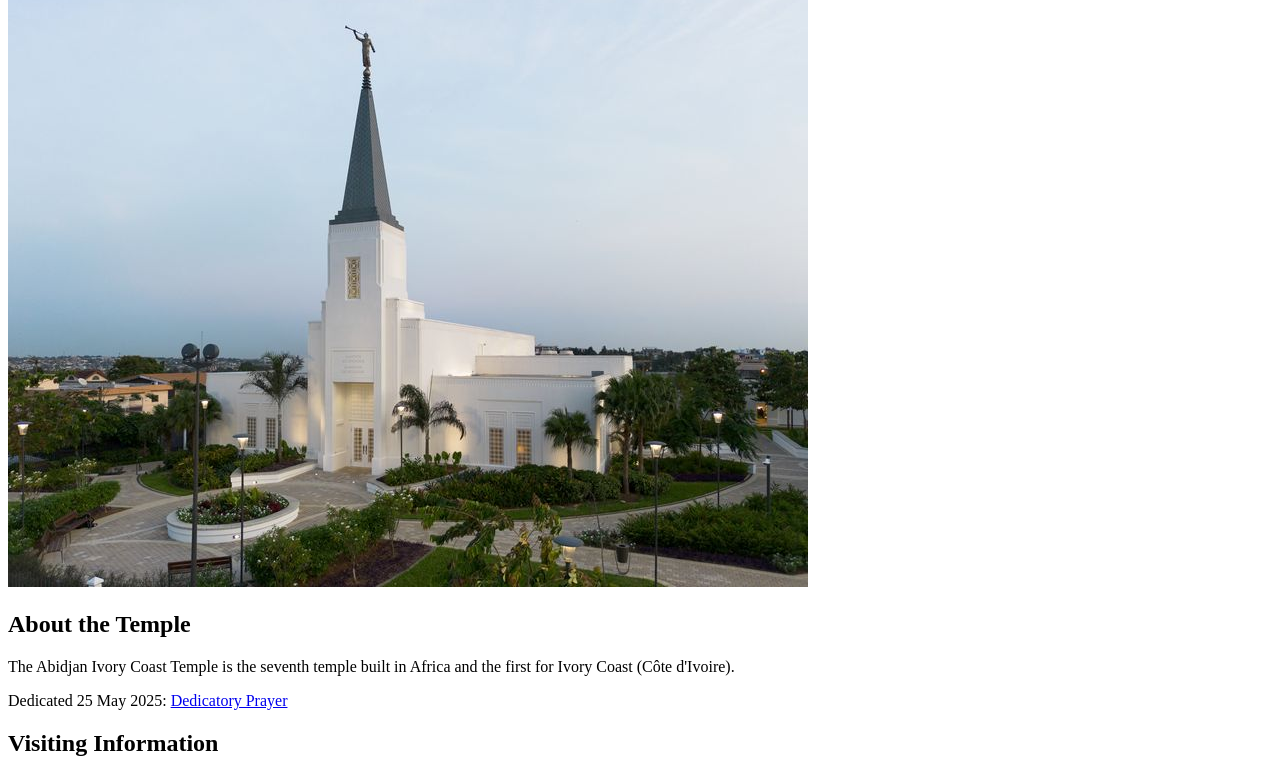
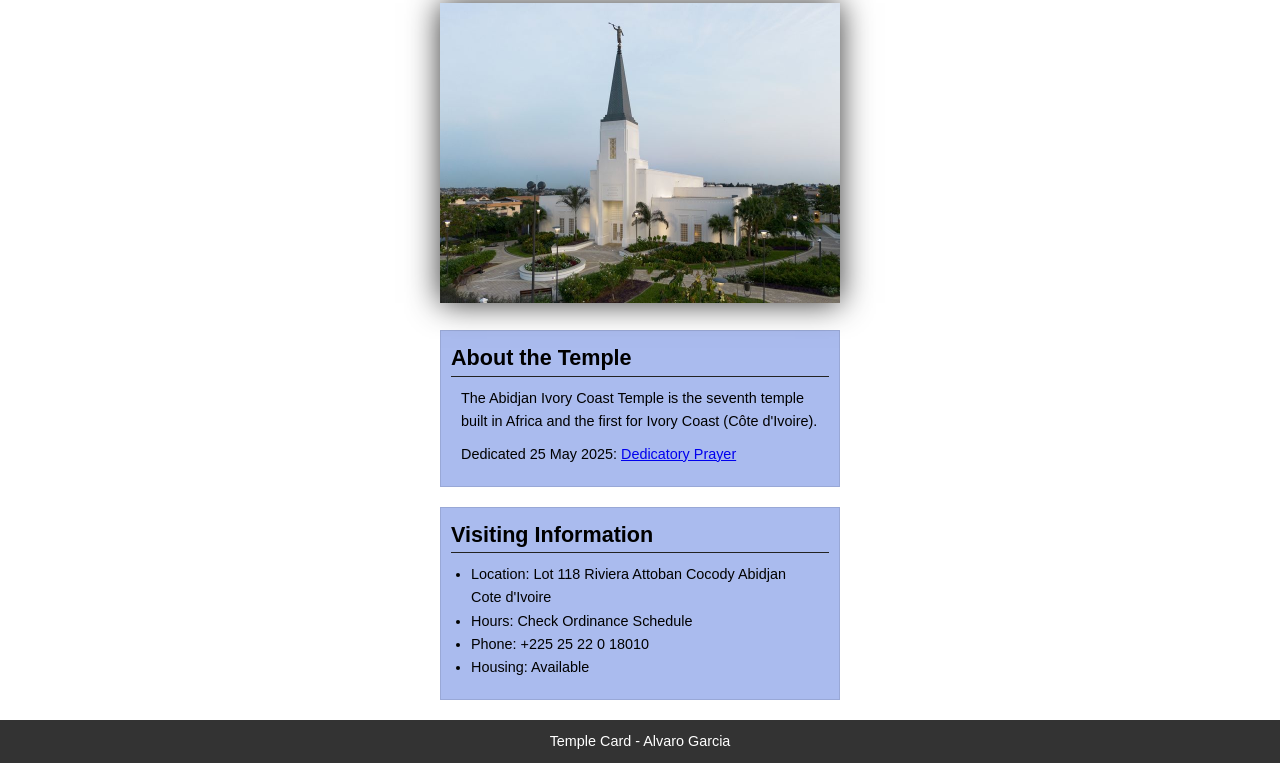
Before and after one commit to alvaro7322/-wdd130, a plain HTML site: page week02/temple.html in a window 1280 px wide. Shown: the part 127-901 px from the top of the page. Drawn offline with Linux system fonts and the light colour scheme.

Commit message:
code along activity

```diff
--- /dev/null
+++ b/week02/styles/temple.css
@@ -0,0 +1,59 @@
+* {
+    margin: 0;
+    padding: 0;
+}
+
+body {
+    font-family: Arial, sans-serif;
+    line-height: 1.6;
+}
+
+header,
+footer {
+    background-color: #333;
+    color: #fff;
+    padding: 10px 0;
+    text-align: center;
+    font-size: 1.5rem;
+}
+
+main {
+    width: 400px;
+    margin: 0 auto;
+}
+
+h1 {
+    margin: 10px;
+    text-align: center;
+}
+
+h2 {
+    border-bottom: 1px solid #222;
+}
+
+img {
+    width: 100%;
+    height: auto;
+    box-shadow: 0 0 30px #333;
+}
+
+section {
+    margin: 20px 0;
+    border: 1px solid rgb(0 0 0 / 10%);
+    padding: 10px;
+    background-color: #abe;
+    font-size: .9rem;
+}
+
+section p {
+    margin: 10px;
+}
+
+ul {
+    margin: 10px 20px;
+}
+
+footer {
+    font-size: .9rem;
+
+}
--- a/week02/temple.html
+++ b/week02/temple.html
@@ -5,6 +5,7 @@
     <meta charset="UTF-8">
     <meta name="viewport" content="width=device-width, initial-scale=1.0">
     <title>Temple Card - Abidjan Cote d'Ivoire</title>
+    <link rel="stylesheet" href="styles/temple.css">
 </head>
 
 <body>
@@ -18,11 +19,12 @@
         </picture>
         <section>
             <h2>About the Temple</h2>
-            <p>The Abidjan Ivory Coast Temple is the seventh temple built in Africa and the first for Ivory Coast (Côte
+            <p>The Abidjan Ivory Coast Temple is the seventh temple built in Africa and the first
+                for Ivory Coast (Côte
                 d'Ivoire).</p>
             <p>Dedicated 25 May 2025: <a
-                    href="https://www.churchofjesuschrist.org/temples/dedicatory-prayer/abidjan-ivory-coast-temple/2025-05-25?lang=eng"
-                    target="_blank" rel="noopener noreferrer">Dedicatory Prayer</a></p>
+                  href="https://www.churchofjesuschrist.org/temples/dedicatory-prayer/abidjan-ivory-coast-temple/2025-05-25?lang=eng"
+                  target="_blank" rel="noopener noreferrer">Dedicatory Prayer</a></p>
         </section>
         <section>
             <h2>Visiting Information</h2>
@@ -35,7 +37,7 @@
         </section>
     </main>
     <footer>
-        <p>Temple Card - Your Name</p>
+        <p>Temple Card - Alvaro Garcia</p>
     </footer>
 </body>
 
```
Also changed, not shown: week02/block-vs-inline.html (+11 -7 lines), week02/box-model.html (+11 -3 lines), week02/styles/box-model.css (+19 -4 lines).
